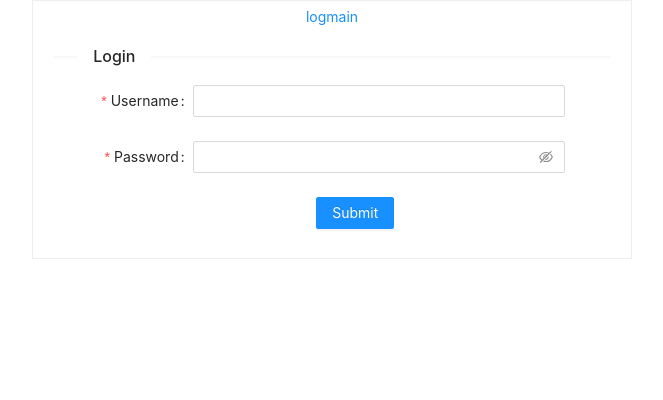
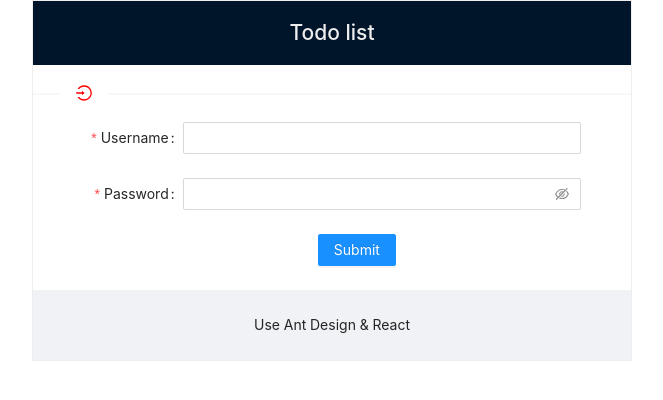
Before and after one commit to kozzztia/ListApp, a React (Create React App) app: page /login in a window 1280 px wide. Shown: the top 400 px of the page, without its empty margins (308-971 px from the left). Built offline with nearby package versions, Linux system fonts and the light colour scheme.

Commit message:
styling login form

```diff
--- a/package.json
+++ b/package.json
@@ -3,6 +3,7 @@
   "version": "0.1.0",
   "private": true,
   "dependencies": {
+    "@ant-design/icons": "^4.7.0",
     "@testing-library/jest-dom": "^5.16.5",
     "@testing-library/react": "^13.4.0",
     "@testing-library/user-event": "^13.5.0",
--- a/src/App.css
+++ b/src/App.css
@@ -2,7 +2,7 @@
 .App {
     text-align: center;
     margin:0 auto;
-    padding: 5px 20px;
     max-width: 600px;
     border: 1px solid #eee;
+    color: #FFF;
 }
--- a/src/App.tsx
+++ b/src/App.tsx
@@ -7,7 +7,7 @@ import Landing from "./Components/Landing";
 import LoginPage from "./Login-page/LoginPage";
 
 function App() {
-    const [isAuth , setIsAuth] = useState<boolean>(true)
+    const [isAuth , setIsAuth] = useState<boolean>(false)
   return (
     <div className="App">
         <Routes>
@@ -17,7 +17,7 @@ function App() {
                     <Route path="main/:id" element={<p>id</p>} />
                 </Route>
                 <Route path="*" element={<p>There's nothing here: 404!</p>} />
-                <Route path="login" element={<LoginPage/>} />
+                <Route path="login" element={<LoginPage setIsAuth={setIsAuth}/>} />
             </Route>
         </Routes>
     </div>
--- a/src/Components/Landing.tsx
+++ b/src/Components/Landing.tsx
@@ -1,14 +1,18 @@
 import React from 'react';
 import {Link, Outlet} from "react-router-dom";
+import {Content, Footer, Header} from "antd/es/layout/layout";
+import {Button} from "antd";
 
 const Landing = () => {
     return (
         <div>
-            <Link to={"login"}>log</Link>
-            <Link to={"main"}>main</Link>
-
-
-            <Outlet/>
+            <Header >
+                <h2 style={{color:"#eee"}}>Todo list</h2>
+            </Header>
+            <Content>
+                <Outlet/>
+            </Content>
+            <Footer> Use Ant Design & React</Footer>
         </div>
     );
 };
--- a/src/Login-page/LoginPage.tsx
+++ b/src/Login-page/LoginPage.tsx
@@ -1,16 +1,33 @@
 import React from 'react';
-import {Button, Checkbox, Divider, Form, Input} from "antd";
+import {Button, Divider, Form, Input} from "antd";
+import {LoginOutlined} from "@ant-design/icons";
+import {useNavigate} from "react-router-dom";
 
-const LoginPage = () => {
+interface LoginInterface {
+    username:string;
+    password:string;
+}
+interface SetIsAuthInterface {
+    setIsAuth :  React.Dispatch<React.SetStateAction<boolean>>
+}
+
+const LoginPage = ({setIsAuth} :SetIsAuthInterface) => {
+    const navigate = useNavigate()
+    function login(e: LoginInterface) {
+        console.log(e.username);
+        console.log(e.password);
+        setIsAuth(prev => !prev);
+        navigate("/main");
+    }
     return (
         <>
-            <Divider orientation={"left"}>Login</Divider>
+            <Divider orientation={"left"}><LoginOutlined style={{color:"red"}}/></Divider>
         <Form
             name="basic"
             labelCol={{ span: 6 }}
             wrapperCol={{ span: 16 }}
             initialValues={{ remember: true }}
-            onFinish={(e) => console.log(e)}
+            onFinish={(e)=>login(e)}
             autoComplete="off"
         >
             <Form.Item
--- a/src/privateHocs/PrivateRoutesHoc.tsx
+++ b/src/privateHocs/PrivateRoutesHoc.tsx
@@ -1,4 +1,4 @@
-import React, {useState} from 'react';
+import React  from 'react';
 import {Navigate, Outlet} from "react-router-dom";
 
 interface PrivateRoutesHocInterface {
```
Also changed, not shown: 1 other file (tests, documents, lock files or other folders).
